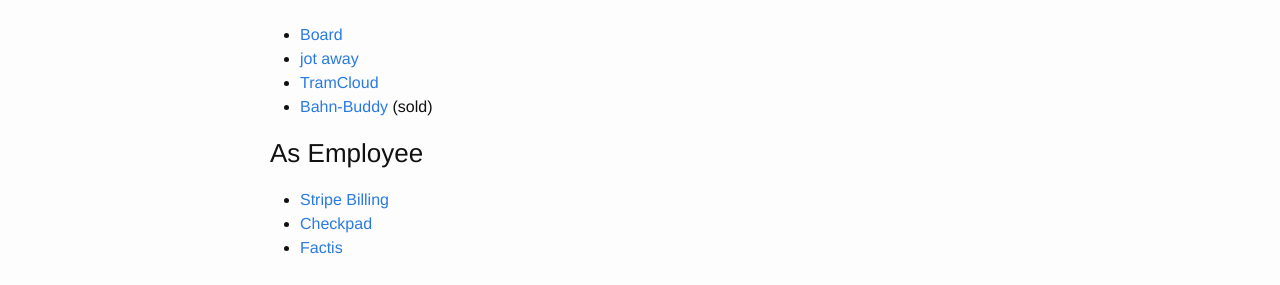
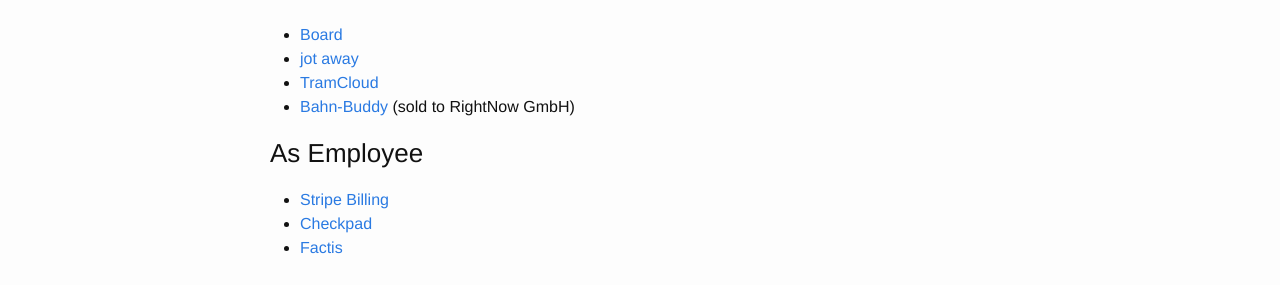
Before and after one commit to agrafix/homepage, a Jekyll site: the page built from projects.md, in a window 1280 px wide. Shown: the part 297-582 px from the top of the page. Built offline with Jekyll 4.4.1, drawn with Linux system fonts in a browser that asks for light colours.

Commit message:
small tweaks

```diff
--- a/projects.md
+++ b/projects.md
@@ -12,7 +12,7 @@ This is a non exhaustive list of projects I am working on or have worked on.
 * [Board][board]
 * [jot away][jotaway]
 * [TramCloud][tc]
-* [Bahn-Buddy][bbuddy] (sold)
+* [Bahn-Buddy][bbuddy] (sold to RightNow GmbH)
 
 ### As Employee
 * [Stripe Billing][stripe-billing]
@@ -48,7 +48,7 @@ This is a non exhaustive list of projects I am working on or have worked on.
 [visitorstats]: http://visitor-stats.de
 [beanbouncer]: https://itunes.apple.com/de/app/bean-bouncer/id939456519
 [hackage]: http://hackage.haskell.org/user/AlexanderThiemann
-[cpmed]: http://checkpad.de
+[cpmed]: https://www.checkpad.de
 [factis]: http://factis.de/
 [twlan]: http://twlan.org
 [stripe-billing]: https://stripe.com/billing
```
